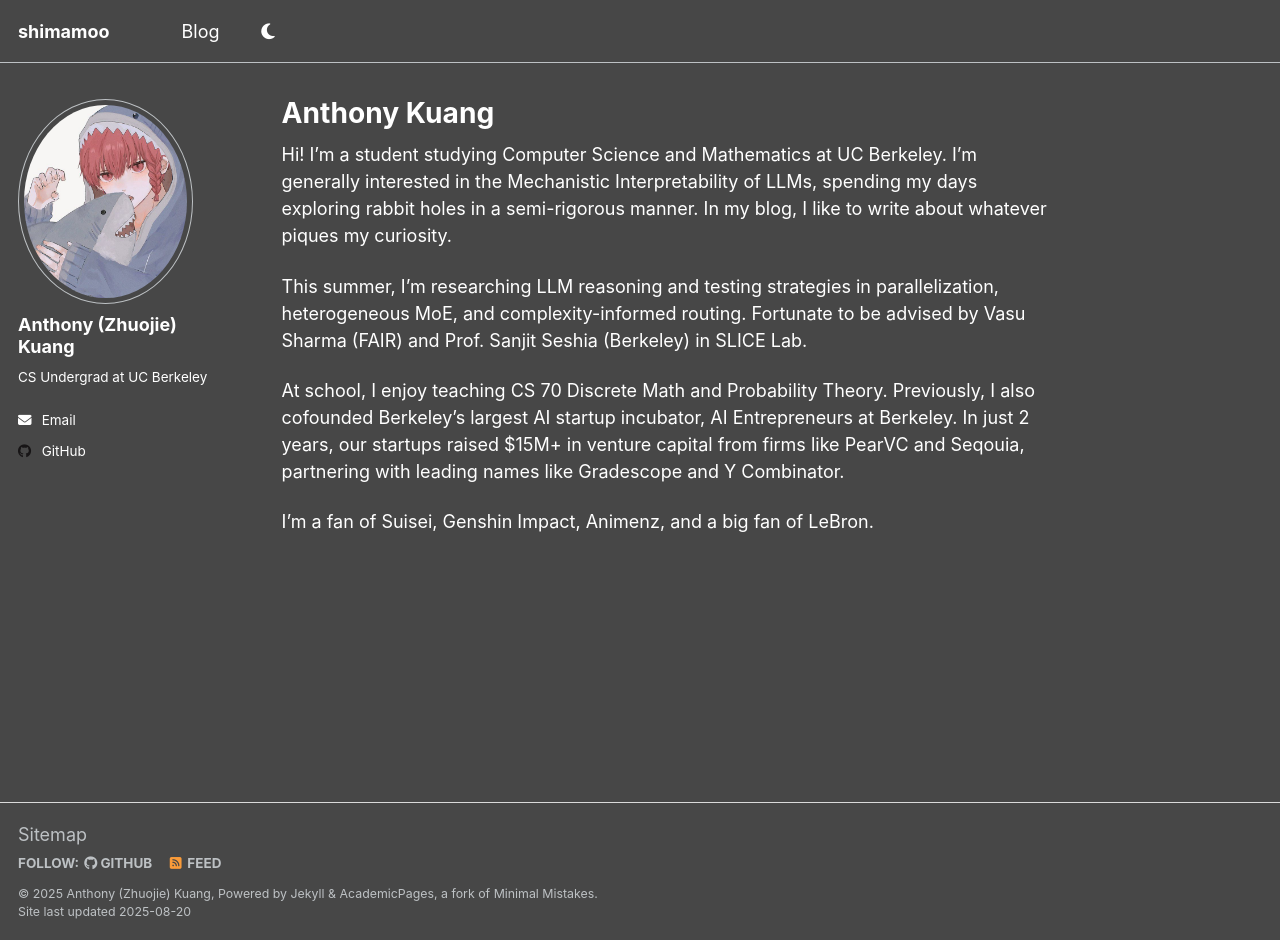
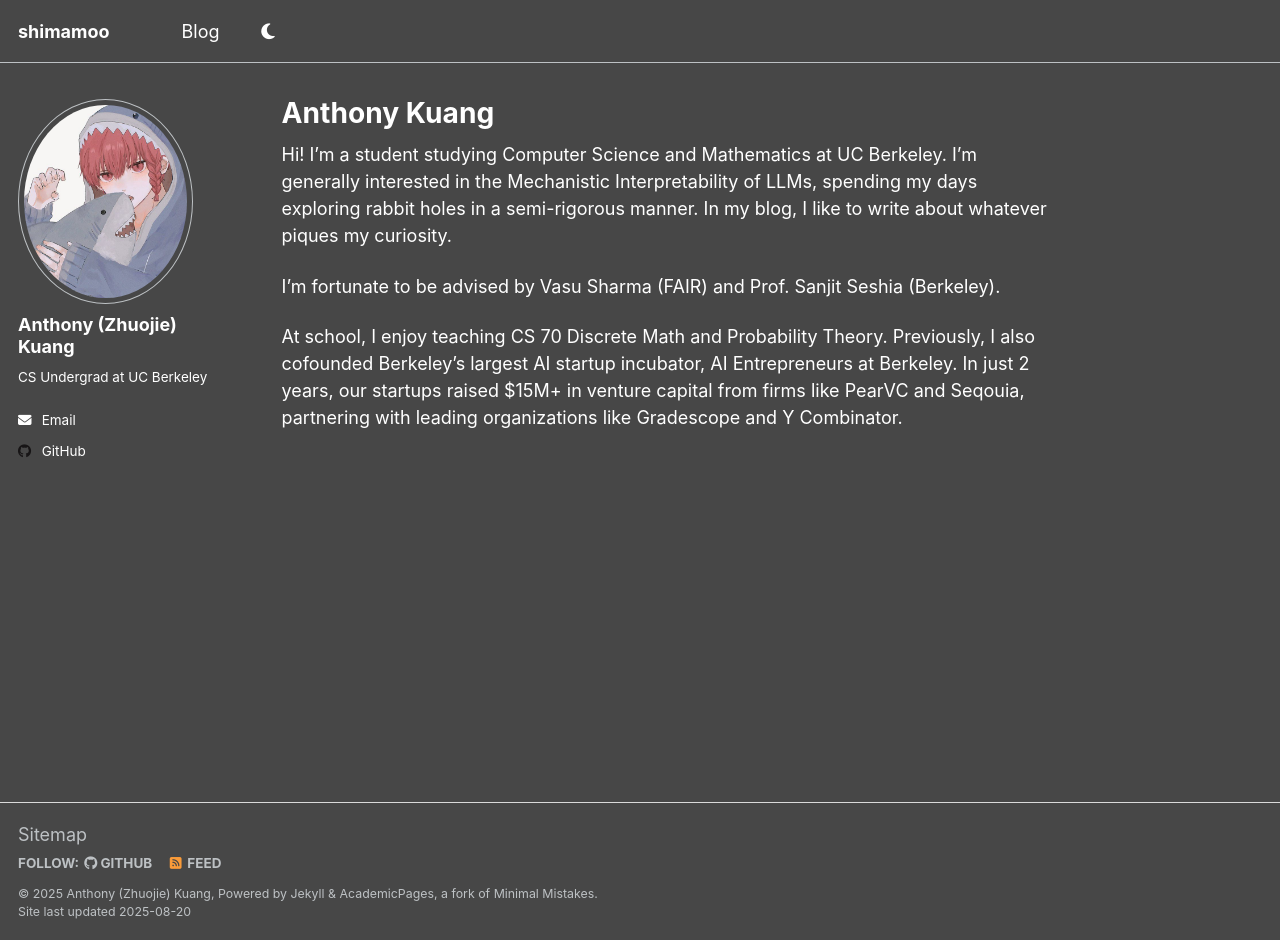
Before and after one commit to shimamooo/shimamooo.github.io, a Jekyll site: the page built from _pages/about.md, in a window 1280 px wide and 940 px high. Built offline with Jekyll 4.4.1, drawn with Linux system fonts in a browser that asks for light colours; a script that is not in the unit is left out.

Commit message:
Update about.md

```diff
--- a/_pages/about.md
+++ b/_pages/about.md
@@ -9,8 +9,6 @@ redirect_from:
 
 Hi! I'm a student studying Computer Science and Mathematics at UC Berkeley. I'm generally interested in the Mechanistic Interpretability of LLMs, spending my days exploring rabbit holes in a semi-rigorous manner. In my blog, I like to write about whatever piques my curiosity.
 
-This summer, I'm researching LLM reasoning and testing strategies in parallelization, heterogeneous MoE, and complexity-informed routing. Fortunate to be advised by Vasu Sharma (FAIR) and Prof. Sanjit Seshia (Berkeley) in SLICE Lab.
+I'm fortunate to be advised by Vasu Sharma (FAIR) and Prof. Sanjit Seshia (Berkeley).
 
-At school, I enjoy teaching CS 70 Discrete Math and Probability Theory. Previously, I also cofounded Berkeley's largest AI startup incubator, AI Entrepreneurs at Berkeley. In just 2 years, our startups raised $15M+ in venture capital from firms like PearVC and Seqouia, partnering with leading names like Gradescope and Y Combinator.
-
-I'm a fan of Suisei, Genshin Impact, Animenz, and a big fan of LeBron.
+At school, I enjoy teaching CS 70 Discrete Math and Probability Theory. Previously, I also cofounded Berkeley's largest AI startup incubator, AI Entrepreneurs at Berkeley. In just 2 years, our startups raised $15M+ in venture capital from firms like PearVC and Seqouia, partnering with leading organizations like Gradescope and Y Combinator.
```
